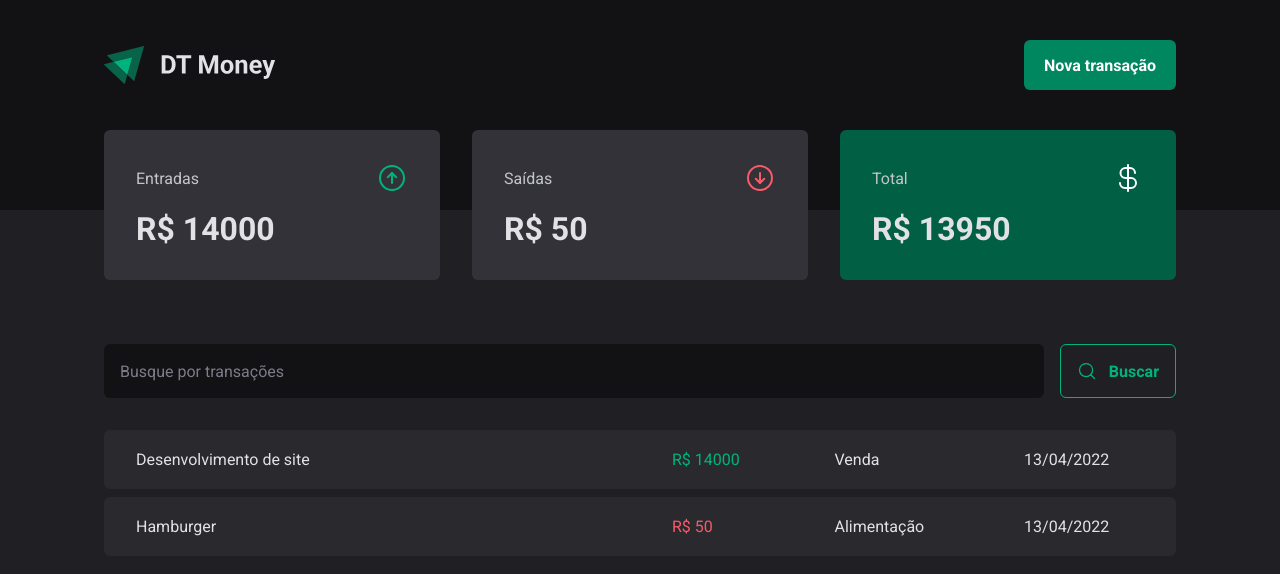
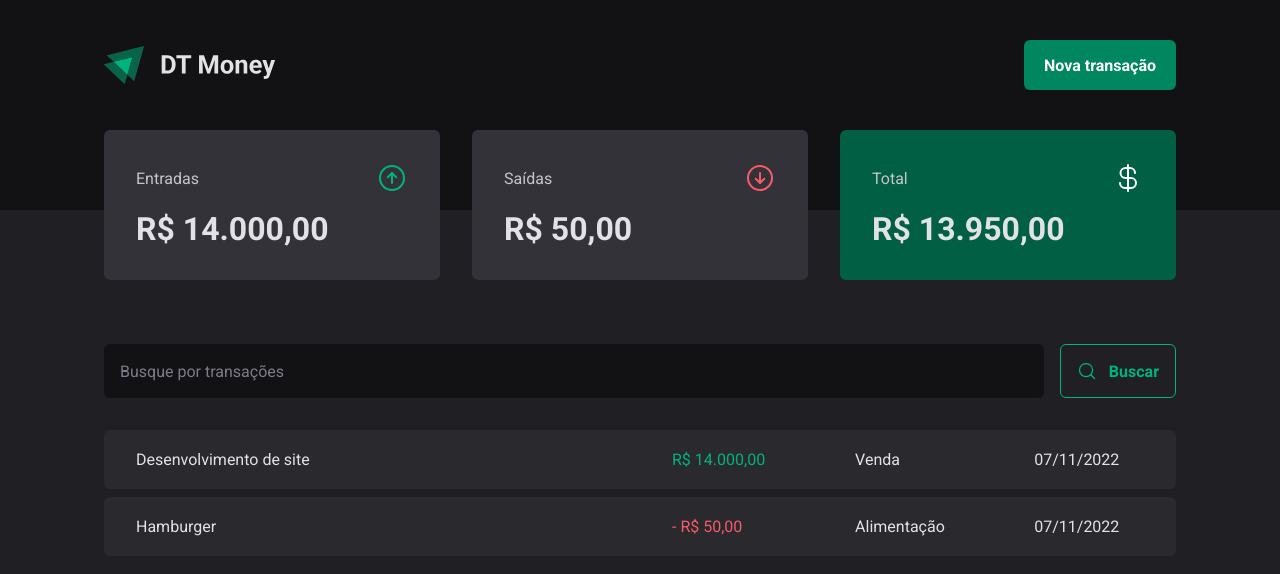
Before and after one commit to FtiagoF/DT-Money, a React (Vite) app: page / in a window 1280 px wide. Shown: the top 574 px of the page. Built offline with nearby package versions, Linux system fonts and the light colour scheme; data requests are answered from the project's data file.

Commit message:
API conection - formating values

```diff
--- a/server.json
+++ b/server.json
@@ -11,7 +11,7 @@
         {
             "id": 2,
             "description": "Hamburger",
-            "type": "Outcome",
+            "type": "outcome",
             "category": "Alimentação",
             "price": 50,
             "createdAt": "2022-11-07T23:09:38.701Z"
--- a/src/components/Summary/index.tsx
+++ b/src/components/Summary/index.tsx
@@ -2,6 +2,7 @@
 import { ArrowCircleUp, CurrencyDollar, ArrowCircleDown } from "phosphor-react";
 import { useContext } from "react";
 import { TransactionsContext } from "../../contexts/TransactionsContext";
+import { priceFormatter } from "../../utils/formater";
 
 export function Summary() {
   const { transactions } = useContext(TransactionsContext);
@@ -30,7 +31,7 @@
           <ArrowCircleUp size={32} color="#00b37e" />
         </header>
 
-        <strong>R$ {summary.income}</strong>
+        <strong>{priceFormatter.format(summary.income)}</strong>
       </SummaryCard>
 
       <SummaryCard>
@@ -39,7 +40,7 @@
           <ArrowCircleDown size={32} color="#f75a68" />
         </header>
 
-        <strong>R$ {summary.outcome}</strong>
+        <strong>{priceFormatter.format(summary.outcome)}</strong>
       </SummaryCard>
 
       <SummaryCard variant="green">
@@ -48,7 +49,7 @@
           <CurrencyDollar size={32} color="#fff" />
         </header>
 
-        <strong>R$ {summary.total}</strong>
+        <strong>{priceFormatter.format(summary.total)}</strong>
       </SummaryCard>
     </SummaryContainer>
   );
--- a/src/pages/Transactions/index.tsx
+++ b/src/pages/Transactions/index.tsx
@@ -2,6 +2,7 @@
 import { Header } from "../../components/Header";
 import { Summary } from "../../components/Summary";
 import { TransactionsContext } from "../../contexts/TransactionsContext";
+import { dateFormatter, priceFormatter } from "../../utils/formater";
 import { SearchForm } from "./components/SearchForm";
 import {
   PriceHighLight,
@@ -30,11 +31,12 @@
                   <td width="50%">{transaction.description}</td>
                   <td>
                     <PriceHighLight variant={transaction.type}>
-                      R$ {transaction.price}
+                      {transaction.type === 'outcome' && '- '}
+                      {priceFormatter.format(transaction.price)}
                     </PriceHighLight>
                   </td>
                   <td>{transaction.category}</td>
-                  <td>13/04/2022</td>
+                  <td>{dateFormatter.format(new Date(transaction.createdAt))}</td>
                 </tr>
               );
             })}
--- /dev/null
+++ b/src/utils/formater.ts
@@ -0,0 +1,6 @@
+export const dateFormatter = new Intl.DateTimeFormat('pt-BR');
+
+export const priceFormatter = new Intl.NumberFormat('pt-BR', {
+    style: 'currency',
+    currency: 'BRL',
+});
```
